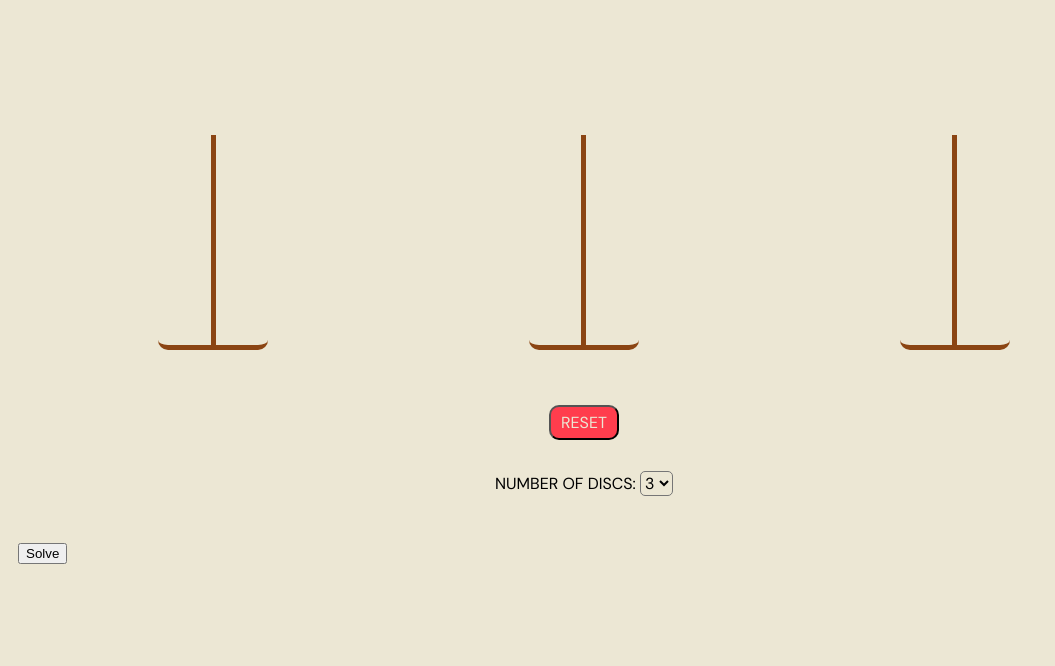
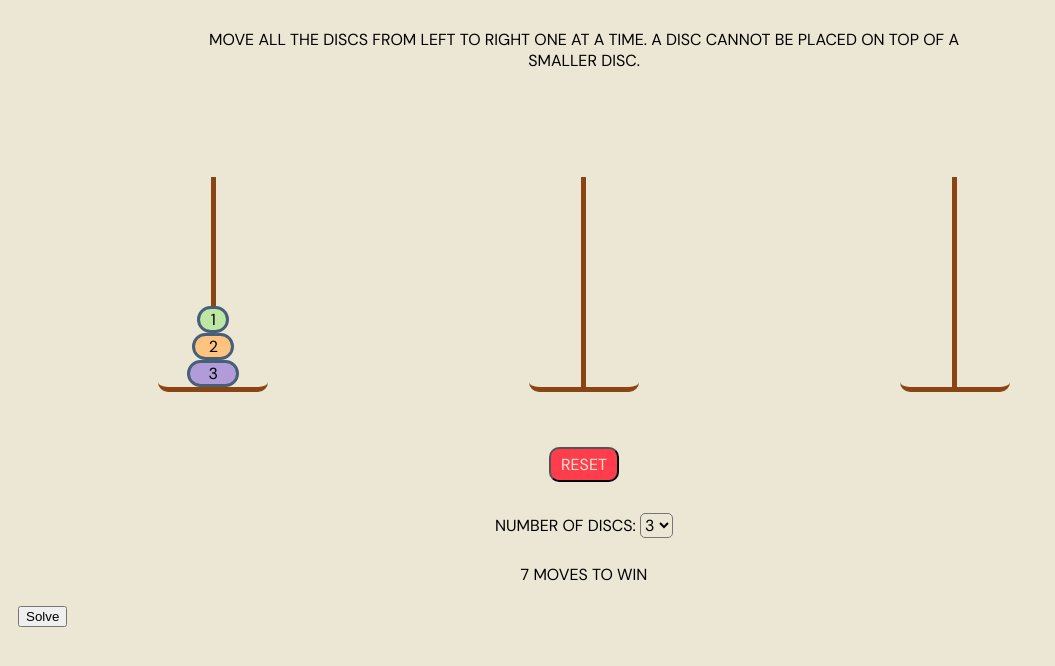
Before and after one commit to cxclark/tower_of_hanoi, a plain HTML site: page index.html in a window 1280 px wide. Shown: the part 84-750 px from the top of the page, without its empty margins (0-1055 px from the left). Drawn offline with Linux system fonts and the light colour scheme; files that its build step writes are made by us from their sources.

```diff
--- a/index.html
+++ b/index.html
@@ -5,8 +5,8 @@
     <meta http-equiv="X-UA-Compatible" content="IE=edge">
     <meta name="viewport" content="width=device-width, initial-scale=1.0">
     <title>Tower of Hanoi</title>
-    <script defer src="./script.js"></script>
-    <link rel="stylesheet" href="style.css">
+    <script defer src="./scripts/script.js"></script>
+    <link rel="stylesheet" href="./styles/style.css">
     <link rel="stylesheet" href = "https://fonts.googleapis.com/css2?family=DM+Sans">
 </head>
 <main>
```
